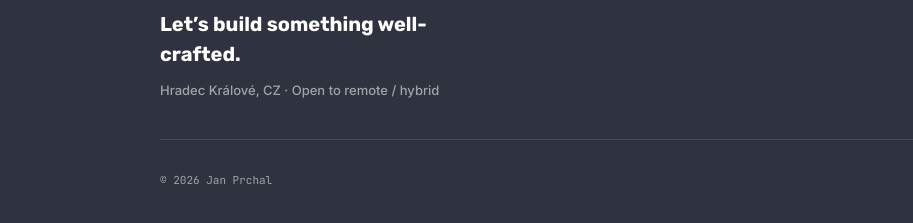
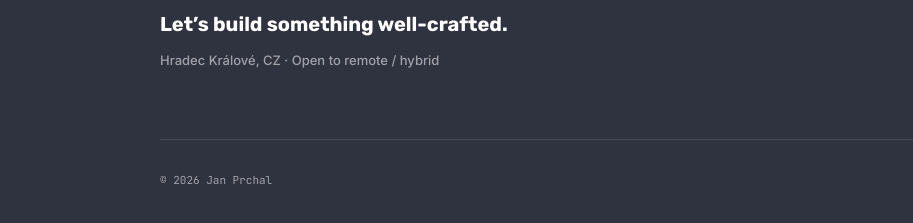
Before and after one commit to janprchal/personal-website, an Astro site: page / in a window 1280 px wide. Shown: the part 3363-3586 px from the top of the page, 0-913 px from the left. Built offline with nearby package versions, Linux system fonts and the light colour scheme; Astro itself is replaced by a stand-in of ours.

Commit message:
fix line-break

```diff
--- a/src/components/Footer.astro
+++ b/src/components/Footer.astro
@@ -90,7 +90,7 @@
     display: flex;
     flex-direction: column;
     gap: 12px;
-    max-width: 311px;
+    max-width: 380px;
   }
 
   .footer__tagline {
```
